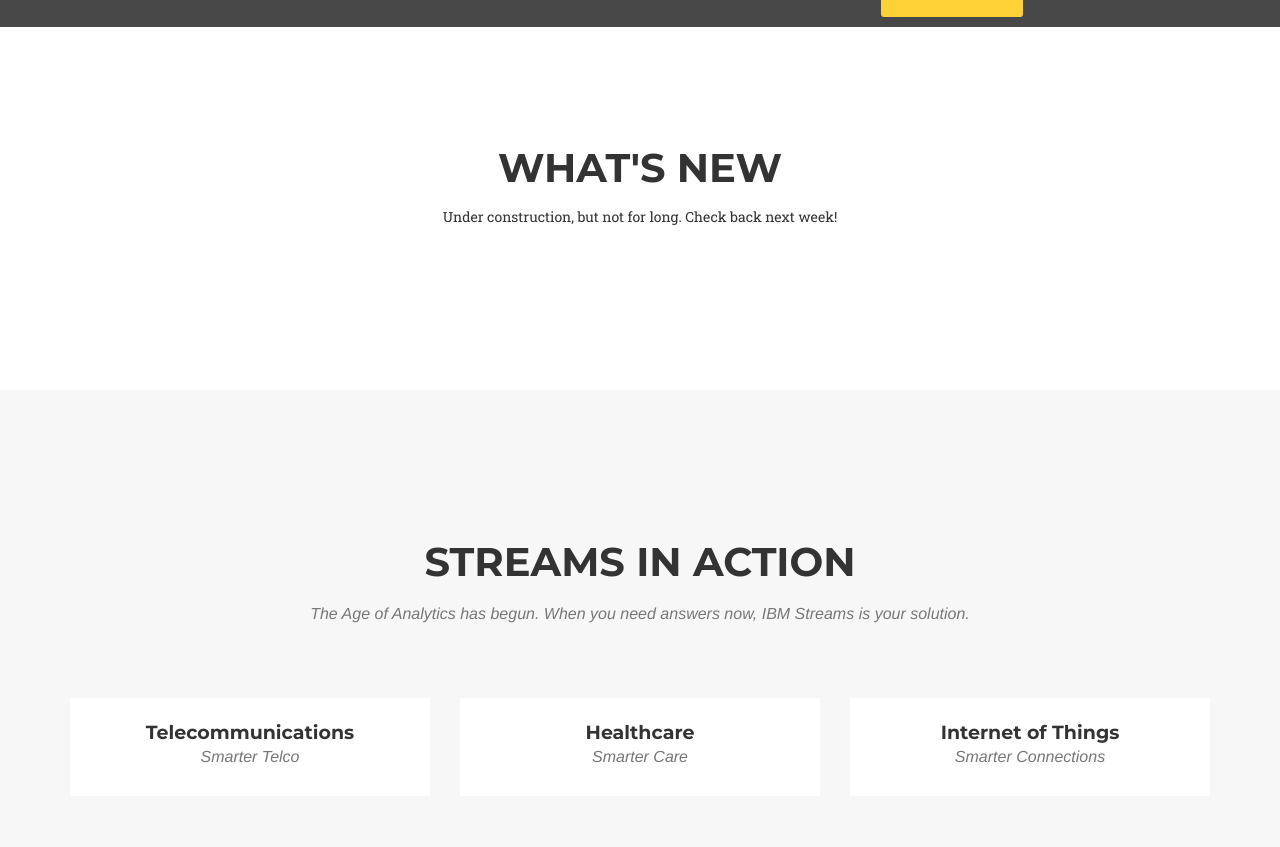
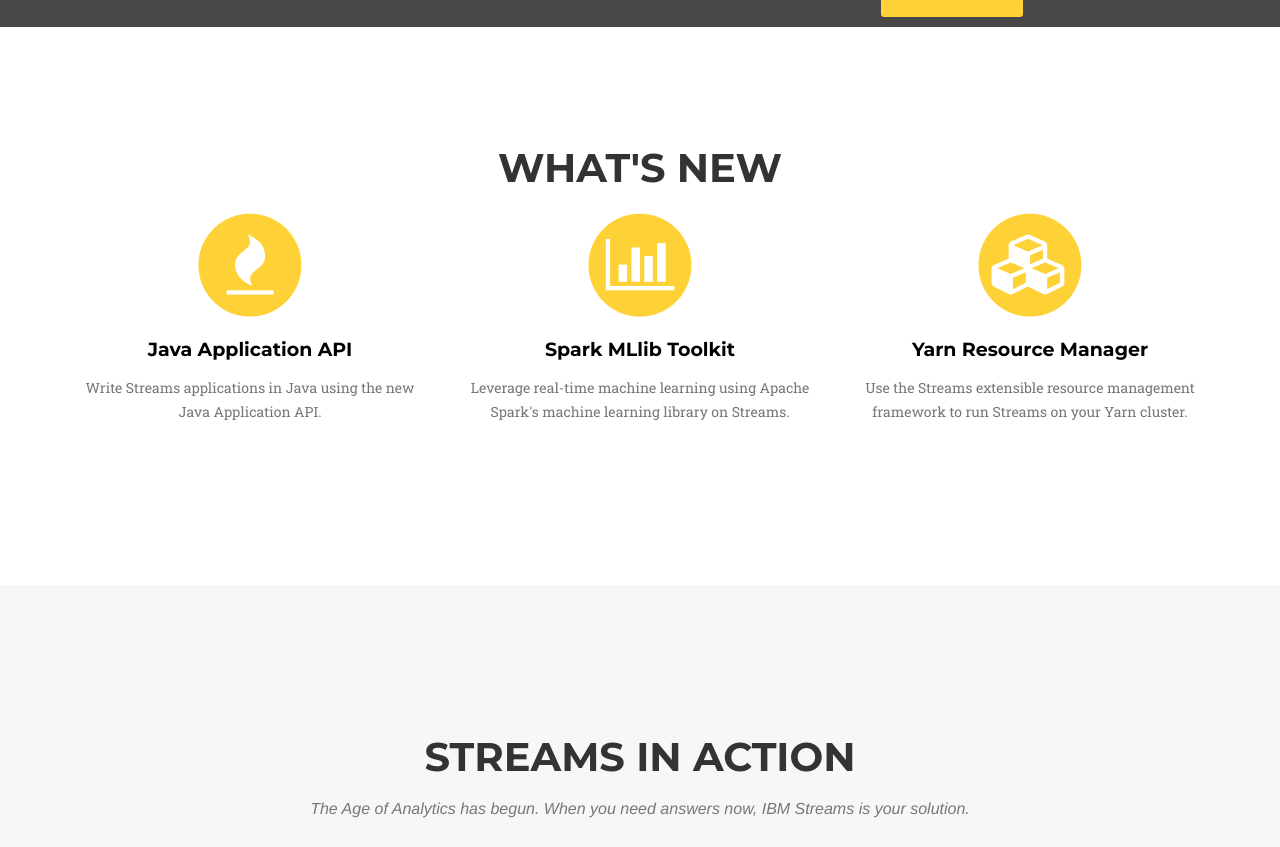
Before and after one commit to IBMStreams/IBMStreams.github.io, a Jekyll site: the page built from _posts/2014-07-18-project-1.markdown, in a window 1280 px wide and 900 px high, scrolled down 626 px, cut to the strip 53-900 px from the top of the window. Built offline with Jekyll 4.4.1, drawn with Linux system fonts in a browser that asks for light colours; some web fonts are replaced.

Commit message:
Big announcement publish!

```diff
--- a/_includes/whatsNew.html
+++ b/_includes/whatsNew.html
@@ -4,7 +4,32 @@
             <div class="row">
                 <div class="col-lg-12 text-center">
                     <h2 class="section-heading">What's New</h2>
-                    <p id="checkBack">Under construction, but not for long. Check back next week!</p>
+                </div>
+            </div>
+            <div class="row text-center">
+                <div class="col-md-4">
+                    <span class="fa-stack fa-4x">
+                        <i class="fa fa-circle fa-stack-2x text-primary"></i>
+                        <a href="http://ibmstreams.github.io/streamsx.topology/" class="fa fa-fire fa-stack-1x fa-inverse icon" ></a>
+                    </span>
+                    <h4 class="service-heading"><a href="http://ibmstreams.github.io/streamsx.topology/" class="blackLink">Java Application API</a></h4>
+                    <p class="text-muted">Write Streams applications in Java using the new Java Application API.</p>
+                </div>
+                <div class="col-md-4">
+                    <span class="fa-stack fa-4x">
+                        <i class="fa fa-circle fa-stack-2x text-primary"></i>
+                        <a href="http://ibmstreams.github.io/streamsx.sparkMLLib/" class="fa fa-bar-chart-o fa-stack-1x fa-inverse icon"></a>
+                    </span>
+                    <h4 class="service-heading"><a href="http://ibmstreams.github.io/streamsx.sparkMLLib/" class="blackLink">Spark MLlib Toolkit</a></h4>
+                    <p class="text-muted">Leverage real-time machine learning using Apache Spark's machine learning library on Streams.</p>
+                </div>
+                <div class="col-md-4">
+                    <span class="fa-stack fa-4x">
+                        <i class="fa fa-circle fa-stack-2x text-primary"></i>
+                        <a href="http://ibmstreams.github.io/resourceManagers/" class="fa fa-cubes fa-stack-1x fa-inverse icon"></a>
+                    </span>
+                    <h4 class="service-heading"><a href="http://ibmstreams.github.io/resourceManagers/" class="blackLink">Yarn Resource Manager</a></h4>
+                    <p class="text-muted">Use the Streams extensible resource management framework to run Streams on your Yarn cluster.</p>
                 </div>
             </div>
         </div>
```
